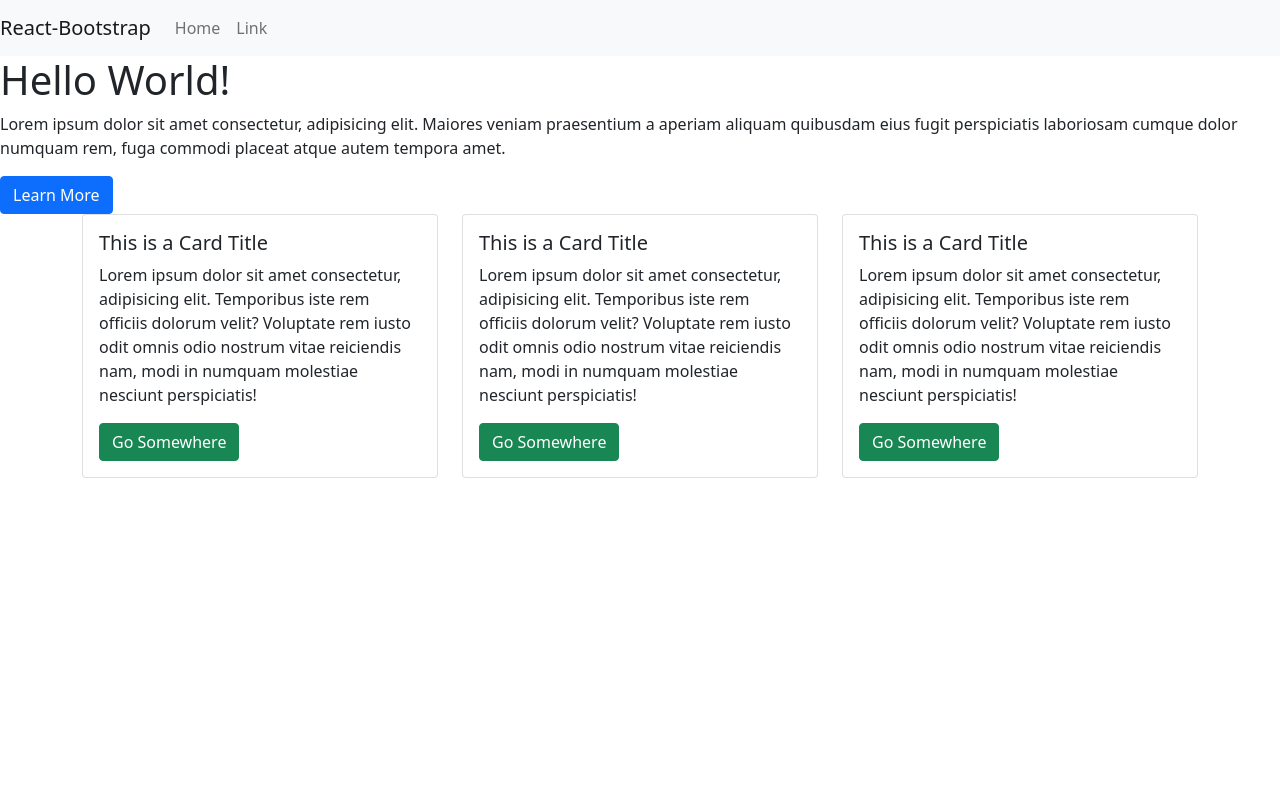
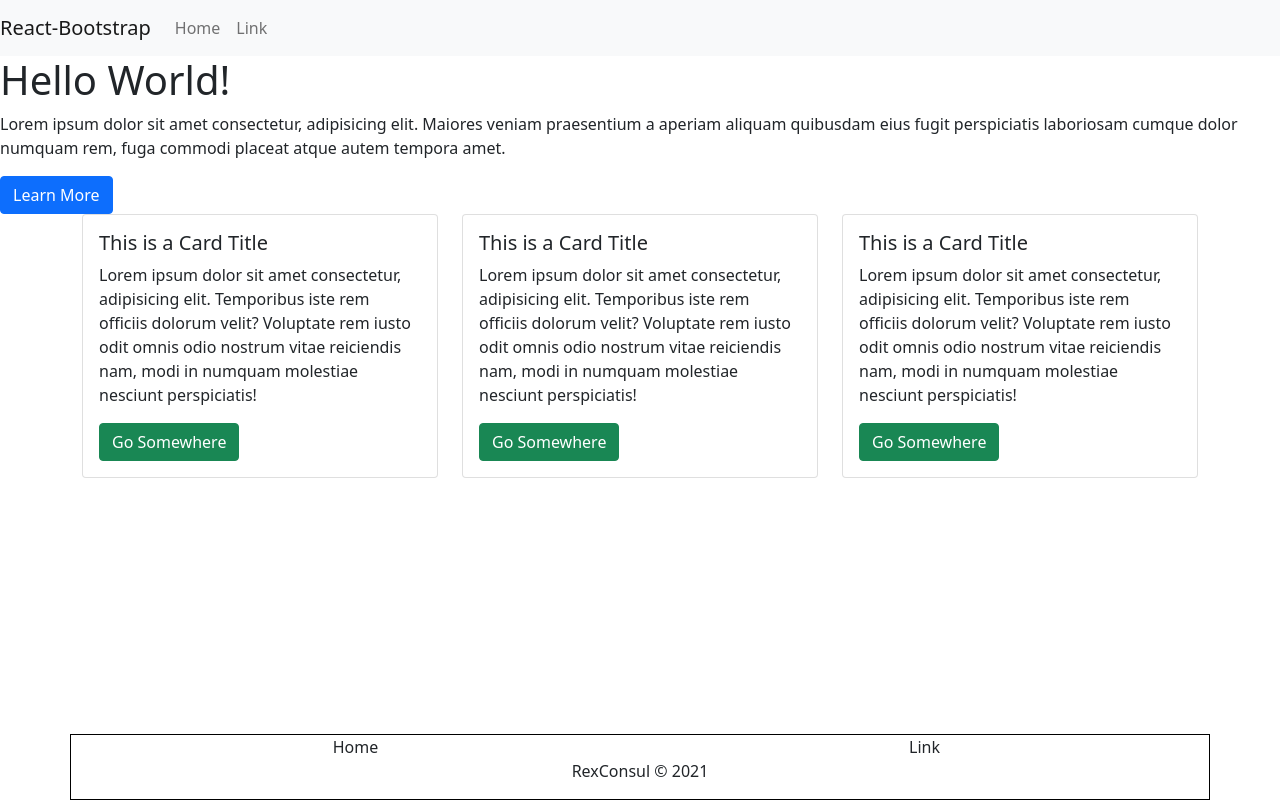
Before and after one commit to rexconsul/consul-portfolio-dev, a React (Create React App) app: page / in a window 1280 px wide. Built offline with nearby package versions, Linux system fonts and the light colour scheme.

Commit message:
added: footer

```diff
--- a/src/App.js
+++ b/src/App.js
@@ -5,6 +5,7 @@ import {Container, Row, Col} from 'react-bootstrap'
 import Navbar from './components/Navbar'
 import Card from './components/Card'
 import Jumbo from './components/Jumbo'
+import Footer from './components/Footer'
 
 function App() {
   return (
@@ -18,6 +19,7 @@ function App() {
           <Col><Card/></Col>
         </Row>
       </Container>
+      <Footer/>
     </React.Fragment>
   )
 }
--- /dev/null
+++ b/src/components/Footer.jsx
@@ -0,0 +1,21 @@
+import React from 'react'
+
+import { Container, Row, Col, } from 'react-bootstrap'
+
+import style from './Footer.module.css'
+
+function Footer () {
+  return (
+    <Container className={style.container} bg='light' lg={12}>
+      <Row className={style.row}>
+        <Col>Home</Col>
+        <Col>Link</Col>
+      </Row>
+      <Row className={style.row}>
+        <Col><p>RexConsul &copy; 2021</p></Col>
+      </Row>
+    </Container>
+  )
+}
+
+export default Footer;
--- /dev/null
+++ b/src/components/Footer.module.css
@@ -0,0 +1,12 @@
+.container {
+  max-width: 100%;
+  position: absolute;
+  right: 0;
+  bottom: 0;
+  left: 0;
+  border: 1px solid black;
+}
+
+.row {
+  text-align: center;
+}
--- a/src/index.js
+++ b/src/index.js
@@ -3,6 +3,10 @@ import ReactDOM from 'react-dom';
 import App from './App';
 
 import 'bootstrap/dist/css/bootstrap.min.css'
+
+// dev branch = create a footer component
+// Merge the new component made from the dev bracnh to the staging branch (kung saan iapply doon kang branch)
+// push all changes using git push origin --all
 
 ReactDOM.render(
   <React.StrictMode>
```
